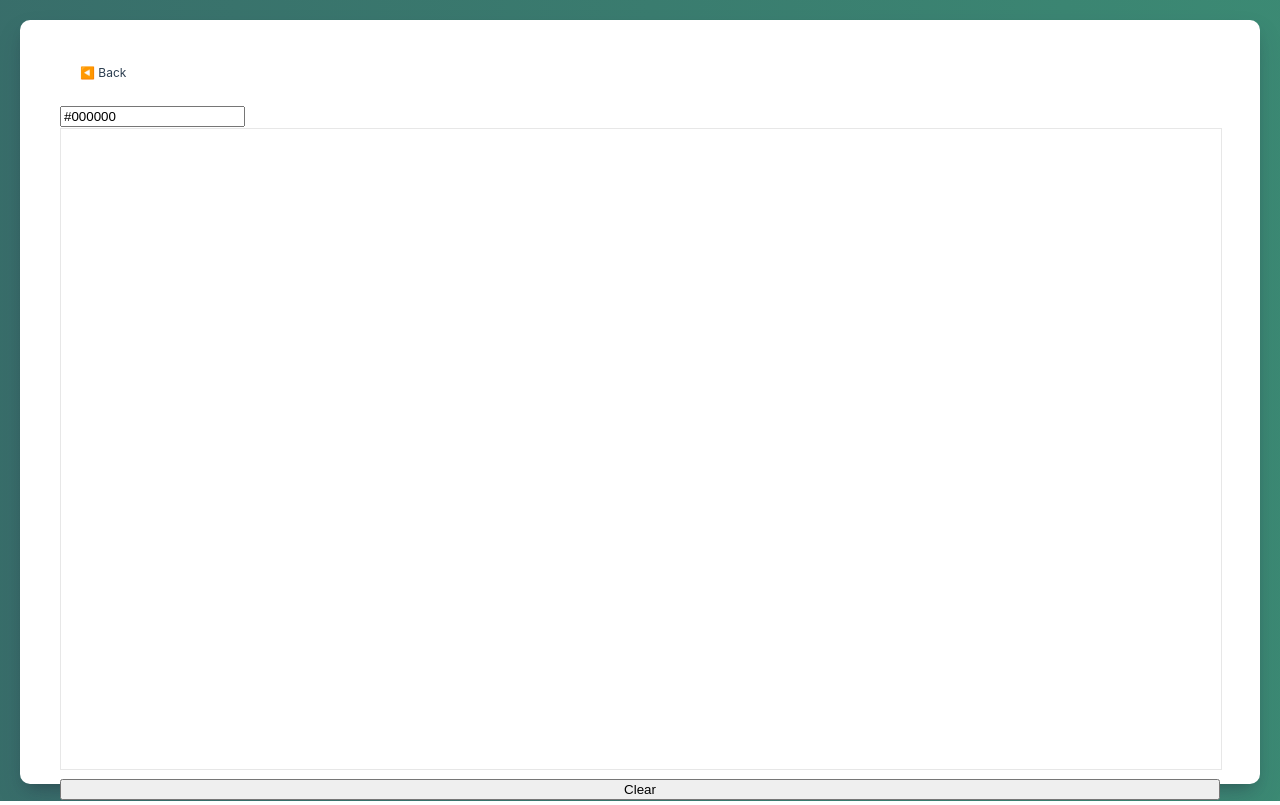
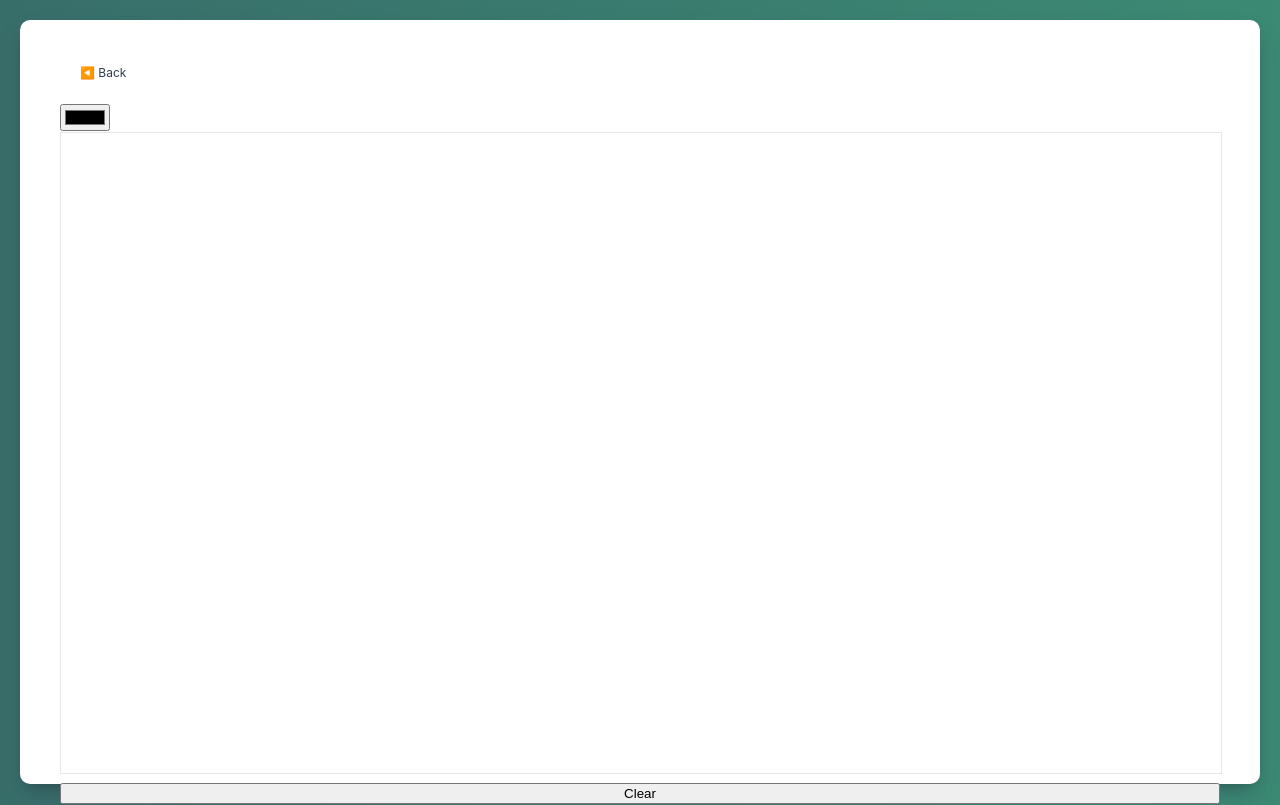
Before and after one commit to BelkinMax/vue-3-playground, a Vue app: page /drawing-app in a window 1280 px wide. Built offline with nearby package versions, Linux system fonts and the light colour scheme.

Commit message:
feat: better color picker

```diff
--- a/src/assignments/advanced/DrawingApp/index.vue
+++ b/src/assignments/advanced/DrawingApp/index.vue
@@ -72,7 +72,7 @@ export default defineComponent({
     ref="canvasWrapper"
     class="canvas-wrapper"
   >
-    <input type="text" v-model="color"/>
+    <input type="color" v-model="color"/>
     <canvas
       ref="canvasElement"
       id="canvas"
```
